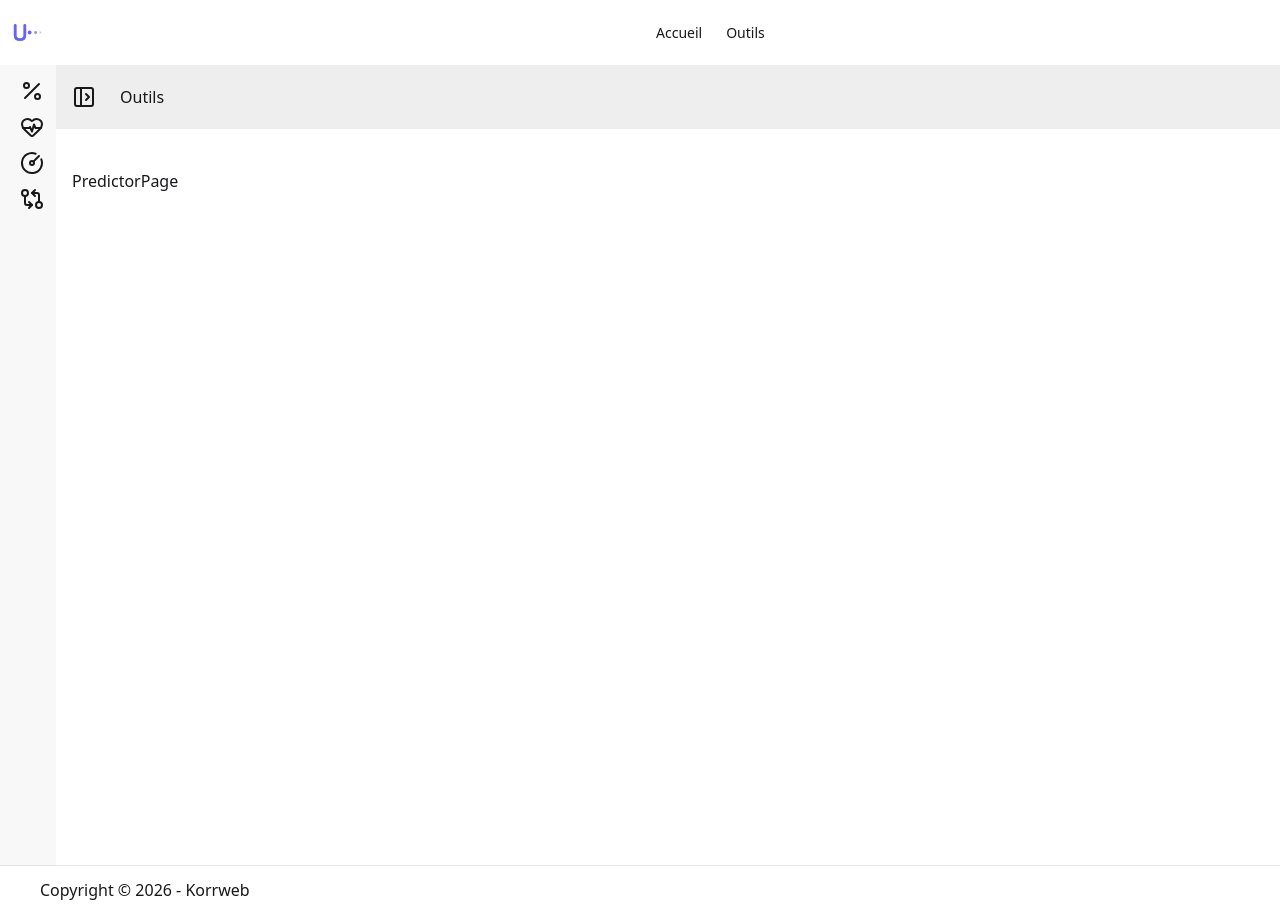
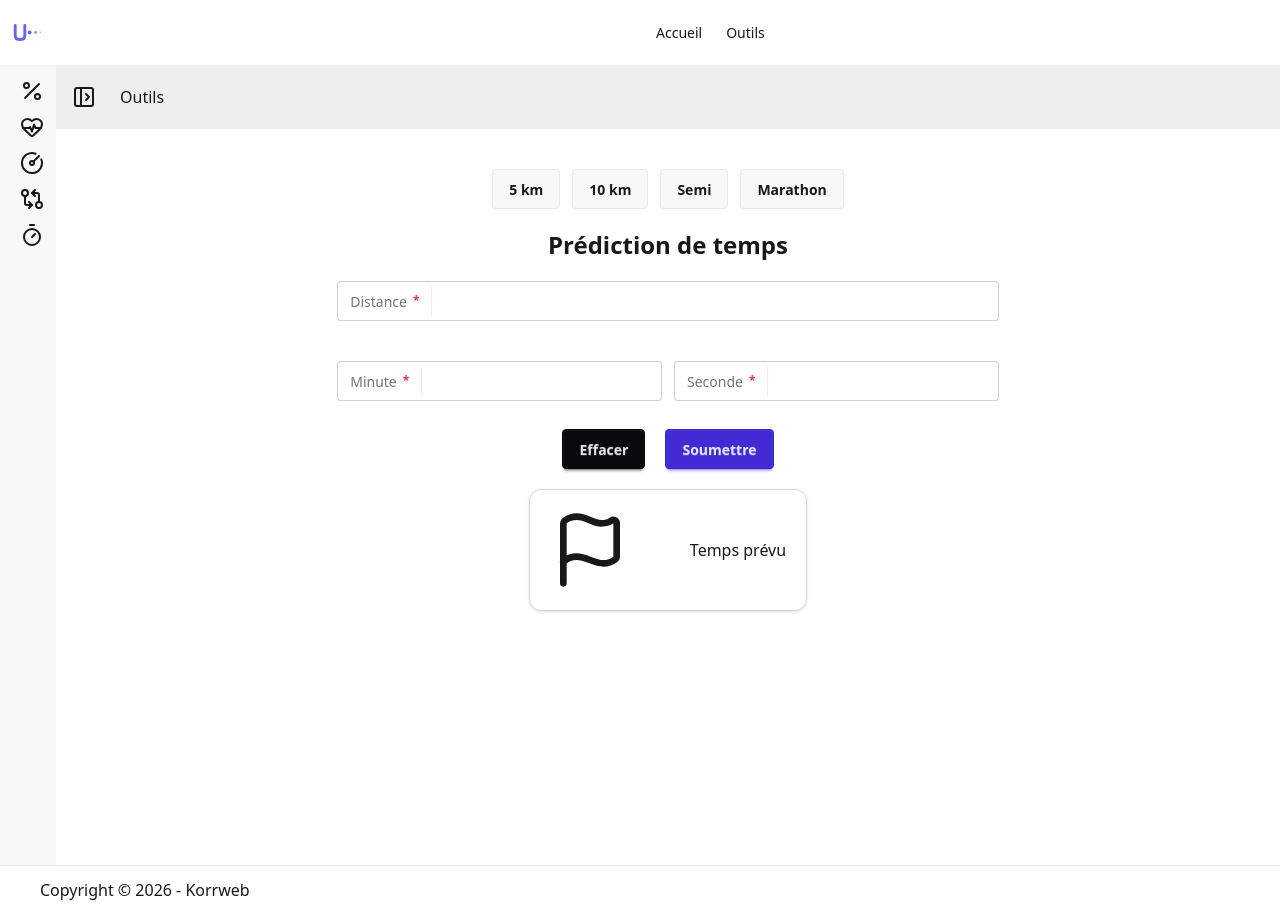
Before and after one commit to GuillemotClement/Ubrun, a React (Vite) app in the folder front/: page /tools/predictor in a window 1280 px wide. Built offline with nearby package versions, Linux system fonts and the light colour scheme.

Commit message:
Feat/predictor (#6)
* feat: add predicteur time for a race

* fix: lint

```diff
--- a/front/src/features/Home/HomePage.tsx
+++ b/front/src/features/Home/HomePage.tsx
@@ -1,6 +1,6 @@
-import { Apple, Bot } from "lucide-react";
+// import { Apple, Bot } from "lucide-react";
 import imageHero from "../../assets/hero.png";
-import HomepageCard from "./HomepageCard";
+// import HomepageCard from "./HomepageCard";
 
 export default function Homepage() {
 	return (
--- a/front/src/features/Tools/Predictor/PredictorPage.tsx
+++ b/front/src/features/Tools/Predictor/PredictorPage.tsx
@@ -1,3 +1,164 @@
+import { useForm } from "@tanstack/react-form";
+import { Flag } from "lucide-react";
+import { useState } from "react";
+import z from "zod";
+import FormField from "../../../components/Form/FormField/FormField";
+import FormSubscribe from "../../../components/Form/FormSubscribe/FormSubscribe";
+import FormTitle from "../../../components/Form/FormTitle";
+
+const schema = z.object({
+	distance: z.coerce.number().min(0, "Une distance valide est attendu"),
+	min: z.coerce
+		.number()
+		.min(0, "Une minute valide est attendu")
+		.max(59, "Une minute valie est attendu"),
+	second: z.coerce
+		.number()
+		.min(0, "Une seconde valide est attendu")
+		.max(59, "Une seconde valide est attendu"),
+});
+
+type PredictorTimeData = z.infer<typeof schema>;
+
+const defaultValues: z.input<typeof schema> = {
+	distance: "",
+	min: "",
+	second: "",
+};
+
 export default function PredictorPage() {
-	return <div>PredictorPage</div>;
+	const [result, setResut] = useState("");
+
+	const form = useForm({
+		defaultValues,
+		validators: {
+			onChange: schema,
+		},
+		onSubmit: ({ value }) => {
+			const data: PredictorTimeData = schema.parse(value);
+			const numericDistance = data.distance;
+			const numericMin = data.min;
+			const numericSecond = data.second;
+
+			// conversion de l'allure en décimal (min + sec/60)
+			const allureDecimal = numericMin + numericSecond / 60;
+
+			// calcul temps total en minute
+			const tempsMinute = numericDistance * allureDecimal;
+
+			// conversion en heures et minutes
+			const heures = Math.floor(tempsMinute / 60);
+			const minutes = Math.floor(tempsMinute % 60);
+			const secondes = Math.round((tempsMinute % 1) * 60);
+
+			const formatResult = `${heures}h ${minutes}min ${secondes}s`;
+
+			setResut(formatResult);
+		},
+	});
+
+	const setDistance = (distance: number) => {
+		// permet de set une valeur dans l'input
+		form.setFieldValue("distance", distance);
+	};
+
+	return (
+		<div className="container mx-auto flex flex-1 flex-col items-center">
+			<div className="flex gap-x-3">
+				<button className="btn" type="button" onClick={() => setDistance(5)}>
+					5 km
+				</button>
+				<button className="btn" type="button" onClick={() => setDistance(10)}>
+					10 km
+				</button>
+				<button
+					className="btn"
+					type="button"
+					onClick={() => setDistance(21.097)}
+				>
+					Semi
+				</button>
+				<button
+					className="btn"
+					type="button"
+					onClick={() => setDistance(42.195)}
+				>
+					Marathon
+				</button>
+			</div>
+
+			<form
+				action=""
+				className="p-5"
+				onSubmit={(e) => {
+					e.preventDefault();
+					e.stopPropagation();
+					form.handleSubmit();
+				}}
+			>
+				<FormTitle title="Prédiction de temps" />
+
+				<form.Field name="distance">
+					{(field) => (
+						<FormField
+							field={field}
+							isRequired={true}
+							label="Distance"
+							type="Number"
+						/>
+					)}
+				</form.Field>
+
+				<div className="flex gap-x-3">
+					<form.Field name="min">
+						{(field) => (
+							<FormField
+								field={field}
+								isRequired={true}
+								label="Minute"
+								type="Number"
+							/>
+						)}
+					</form.Field>
+
+					<form.Field name="second">
+						{(field) => (
+							<FormField
+								field={field}
+								isRequired={true}
+								label="Seconde"
+								type="Number"
+							/>
+						)}
+					</form.Field>
+				</div>
+
+				<form.Subscribe
+					selector={(state) => [state.canSubmit, state.isSubmitting]}
+				>
+					{([canSubmit, isSubmitting]) => (
+						<FormSubscribe
+							canSubmit={canSubmit}
+							isSubmitting={isSubmitting}
+							onReset={() => {
+								form.reset();
+							}}
+						/>
+					)}
+				</form.Subscribe>
+			</form>
+
+			<div className="flex justify-center gap-x-15 items-center border border-gray-300 rounded-xl p-5 shadow">
+				<div className="flex items-center">
+					<Flag size={80} />
+				</div>
+				<div className="">
+					<span>Temps prévu</span>
+					<div className="">
+						<span className="text-3xl font-bold mt-3">{result}</span>
+					</div>
+				</div>
+			</div>
+		</div>
+	);
 }
--- a/front/src/features/Tools/ToolsPage.tsx
+++ b/front/src/features/Tools/ToolsPage.tsx
@@ -5,6 +5,7 @@ import {
 	HeartPulse,
 	PanelLeftOpen,
 	Percent,
+	Timer,
 } from "lucide-react";
 
 export default function ToolsPage() {
@@ -99,17 +100,16 @@ export default function ToolsPage() {
 						</li>
 
 						{/* Prédicteur */}
-						{/*<li>*/}
-						{/*  <Link*/}
-						{/*    to="/tools/predictor"*/}
-						{/*    className="is-drawer-close:tooltip is-drawer-close:tooltip-right"*/}
-						{/*    data-tip="Prédicteur"*/}
-						{/*  >*/}
-						{/*    <Timer />*/}
-
-						{/*    <span className="is-drawer-close:hidden">Prédicteur</span>*/}
-						{/*  </Link>*/}
-						{/*</li>*/}
+						<li>
+							<Link
+								to="/tools/predictor"
+								className="is-drawer-close:tooltip is-drawer-close:tooltip-right"
+								data-tip="Prédicteur"
+							>
+								<Timer />
+								<span className="is-drawer-close:hidden">Prédicteur</span>
+							</Link>
+						</li>
 					</ul>
 				</div>
 			</div>
```
